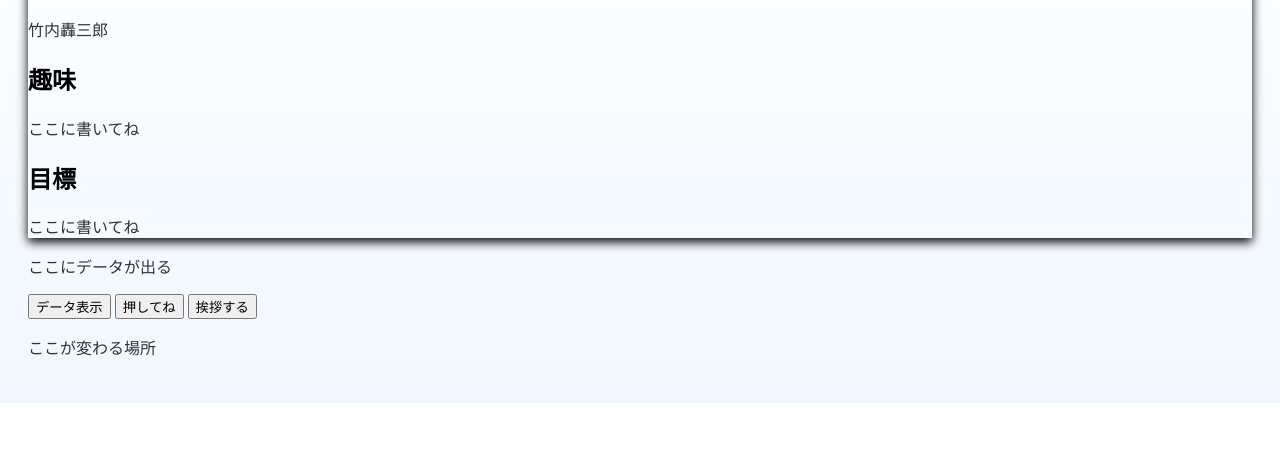
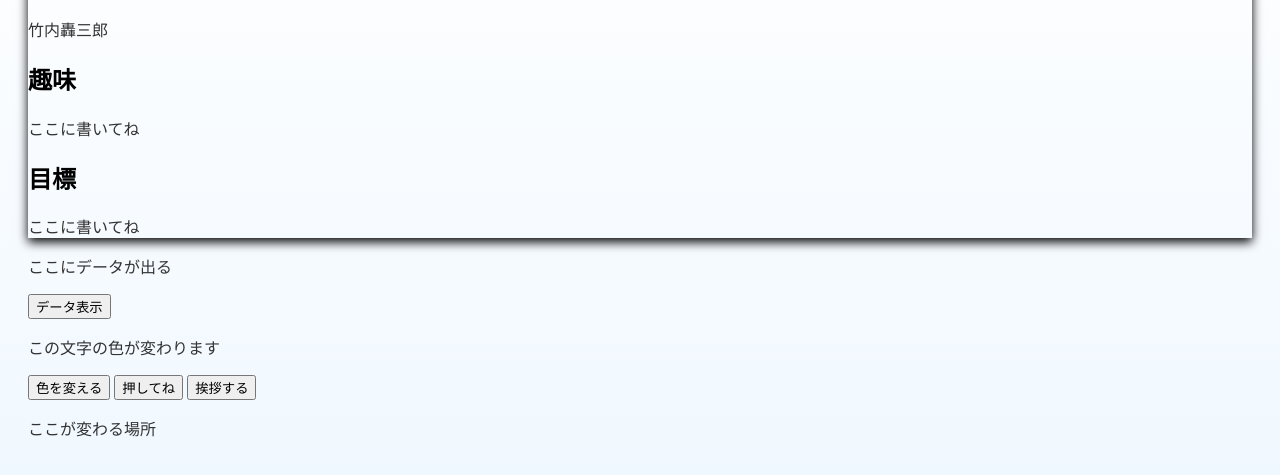
Before and after one commit to Gozaburo-55/my-profile, a plain HTML site: page index.html in a window 1280 px wide. Shown: the part 155-630 px from the top of the page. Drawn offline with Linux system fonts and the light colour scheme.

Commit message:
js修正

```diff
--- a/index.html
+++ b/index.html
@@ -25,6 +25,9 @@
     <p id= "dataArea">ここにデータが出る</p>
     <button onclick="showData()">データ表示</button>
 
+    <p id="colorText">この文字の色が変わります</p>
+    <button onclick="changeColor()">色を変える</button>
+
     <button onclick="changeMessage()">押してね</button>
     <button onclick="showAlert()">挨拶する</button>
 
```
